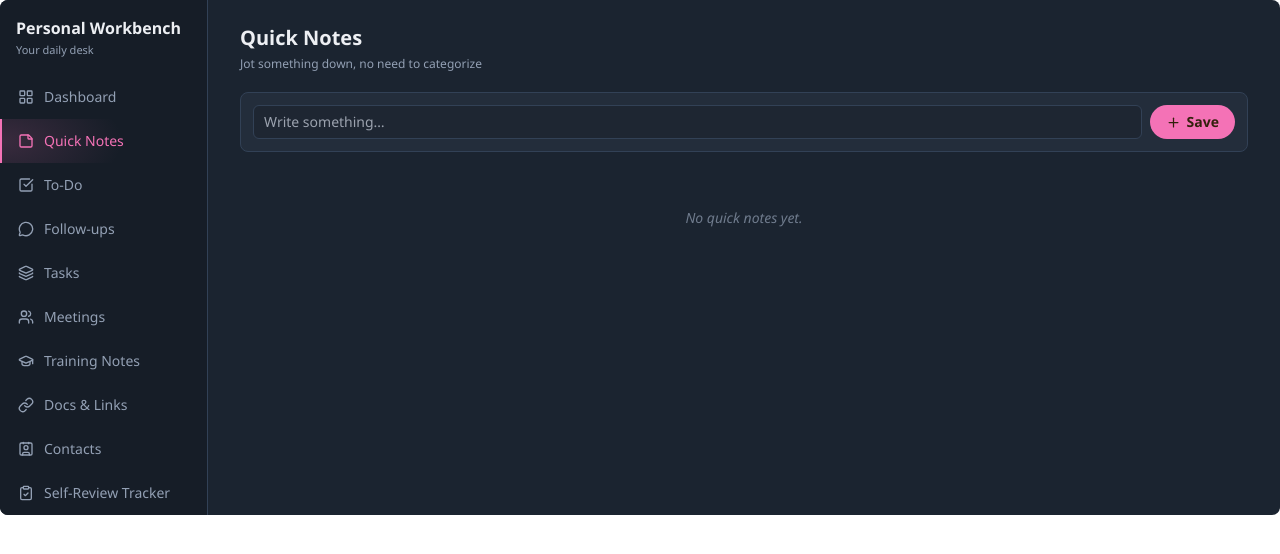
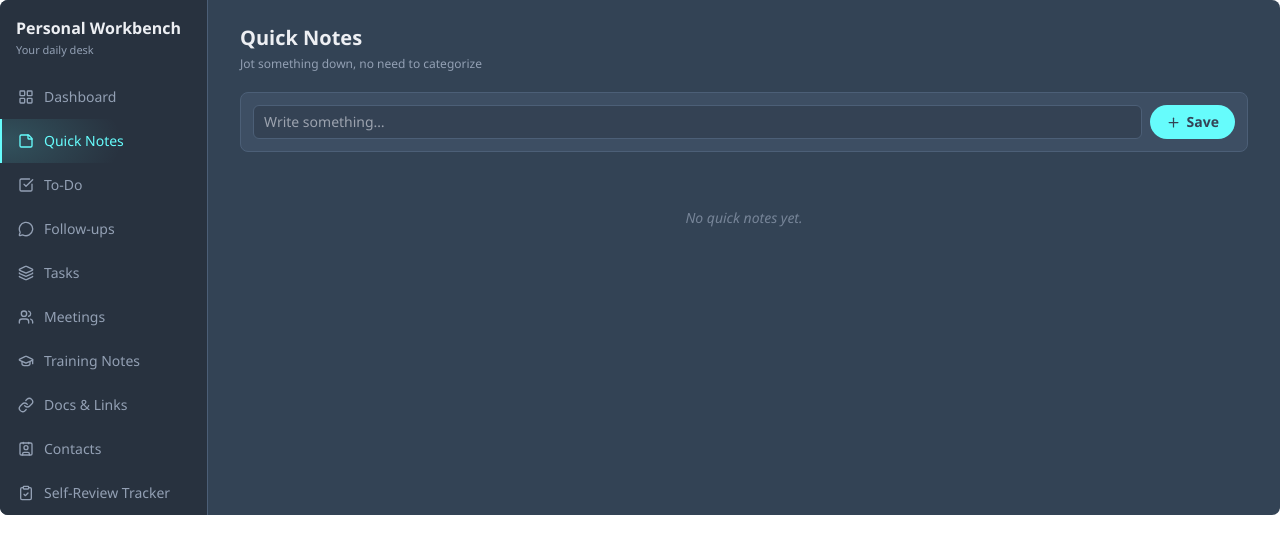
Before and after one commit to zenghanzhiyaya/zhzeva, a React (Vite) app: page / in a window 1280 px wide. Both pictures are taken after a click on the button "Quick Notes". Shown: the top 554 px of the page. Built offline with nearby package versions, Linux system fonts and the light colour scheme.

Commit message:
Update color scheme to navy/teal

```diff
--- a/src/App.jsx
+++ b/src/App.jsx
@@ -24,11 +24,11 @@ import {
 // Design tokens — "desk lamp" workspace: dark charcoal-blue desk, warm amber
 // spotlight on whichever tool you're using.
 // ---------------------------------------------------------------------------
-const BG = "#1B2430"; // desk surface
-const PANEL = "#232D3B"; // card / panel surface
-const PANEL_LINE = "#324156";
-const AMBER = "#F472B6"; // accent color (now pink)
-const AMBER_SOFT = "rgba(244, 114, 182, 0.16)";
+const BG = "#334355"; // background
+const PANEL = "#3D4E63"; // card / panel surface (lighter tint of background)
+const PANEL_LINE = "#4C5F77";
+const AMBER = "#66FCFC"; // button / accent color
+const AMBER_SOFT = "rgba(102, 252, 252, 0.16)";
 const TEXT = "#EDEFF3";
 const SUBTEXT = "#93A0B4";
 const DANGER = "#E3796B";
@@ -66,13 +66,13 @@ const STORE_KEYS = {
 
 const TASK_STATUS = {
   todo: { label: "Not Started", color: "#93A0B4" },
-  doing: { label: "In Progress", color: "#F2A65A" },
+  doing: { label: "In Progress", color: "#66FCFC" },
   done: { label: "Done", color: "#6EE7C9" },
   stuck: { label: "Stuck", color: "#E3796B" },
 };
 
 const COMM_STATUS = {
-  waiting: { label: "Waiting Reply", color: "#F2A65A" },
+  waiting: { label: "Waiting Reply", color: "#66FCFC" },
   pending: { label: "Pending", color: "#E3796B" },
   done: { label: "Done", color: "#6EE7C9" },
 };
@@ -155,7 +155,7 @@ function PrimaryButton({ onClick, children }) {
   return (
     <button
       onClick={onClick}
-      style={{ backgroundColor: AMBER, color: "#33210C" }}
+      style={{ backgroundColor: AMBER, color: "#344356" }}
       className="flex items-center gap-1.5 text-sm font-semibold rounded-full px-4 py-1.5 hover:brightness-110 transition-all"
     >
       {children}
@@ -1121,7 +1121,7 @@ function SrStamp({ status }) {
     <span
       style={{
         border: `2px solid ${color}`,
-        color: filled ? "#0B2A22" : color,
+        color: filled ? "#344356" : color,
         backgroundColor: filled ? color : "transparent",
       }}
       className="text-[10px] font-bold rounded px-1.5 py-0.5 shrink-0 whitespace-nowrap"
@@ -1230,7 +1230,7 @@ function SrEntryCard({ entry, groups, refLabel, refPlaceholder, onUpdate, onDele
                         style={{ borderColor: AMBER, backgroundColor: checked ? AMBER : "transparent" }}
                         className="w-4 h-4 shrink-0 border rounded-sm flex items-center justify-center"
                       >
-                        {checked && <CheckCircle2 size={12} color="#33210C" strokeWidth={3} />}
+                        {checked && <CheckCircle2 size={12} color="#344356" strokeWidth={3} />}
                       </span>
                       <span style={{ color: TEXT }} className="text-[13px] leading-tight">{item.label}</span>
                     </label>
@@ -1308,7 +1308,7 @@ function SelfReviewView({ srJeEntries, setSrJeEntries, srBlEntries, setSrBlEntri
           onClick={() => setSubTab("je")}
           style={{
             backgroundColor: subTab === "je" ? AMBER : "transparent",
-            color: subTab === "je" ? "#33210C" : AMBER,
+            color: subTab === "je" ? "#344356" : AMBER,
             borderColor: AMBER,
           }}
           className="text-sm font-semibold rounded-full border px-4 py-1.5"
@@ -1319,7 +1319,7 @@ function SelfReviewView({ srJeEntries, setSrJeEntries, srBlEntries, setSrBlEntri
           onClick={() => setSubTab("bl")}
           style={{
             backgroundColor: subTab === "bl" ? AMBER : "transparent",
-            color: subTab === "bl" ? "#33210C" : AMBER,
+            color: subTab === "bl" ? "#344356" : AMBER,
             borderColor: AMBER,
           }}
           className="text-sm font-semibold rounded-full border px-4 py-1.5"
@@ -1601,7 +1601,7 @@ export default function PersonalWorkbench() {
   return (
     <div style={{ backgroundColor: BG, fontFamily: FONT, minHeight: "100%" }} className="w-full rounded-lg overflow-hidden flex flex-col sm:flex-row">
       {/* Sidebar */}
-      <div style={{ backgroundColor: "#161D27", borderColor: PANEL_LINE }} className="sm:w-52 shrink-0 border-b sm:border-b-0 sm:border-r flex sm:flex-col">
+      <div style={{ backgroundColor: "#28323F", borderColor: PANEL_LINE }} className="sm:w-52 shrink-0 border-b sm:border-b-0 sm:border-r flex sm:flex-col">
         <div className="px-4 py-4 hidden sm:block">
           <div style={{ color: TEXT }} className="font-bold text-base">Personal Workbench</div>
           <div style={{ color: SUBTEXT }} className="text-[11px] mt-0.5">Your daily desk</div>
@@ -1626,7 +1626,7 @@ export default function PersonalWorkbench() {
                 <Icon size={16} />
                 {item.label}
                 {item.key === "todos" && openTodoCount > 0 && (
-                  <span style={{ backgroundColor: AMBER, color: "#33210C" }} className="text-[10px] font-bold rounded-full px-1.5 py-0.5 ml-auto">
+                  <span style={{ backgroundColor: AMBER, color: "#344356" }} className="text-[10px] font-bold rounded-full px-1.5 py-0.5 ml-auto">
                     {openTodoCount}
                   </span>
                 )}
```
